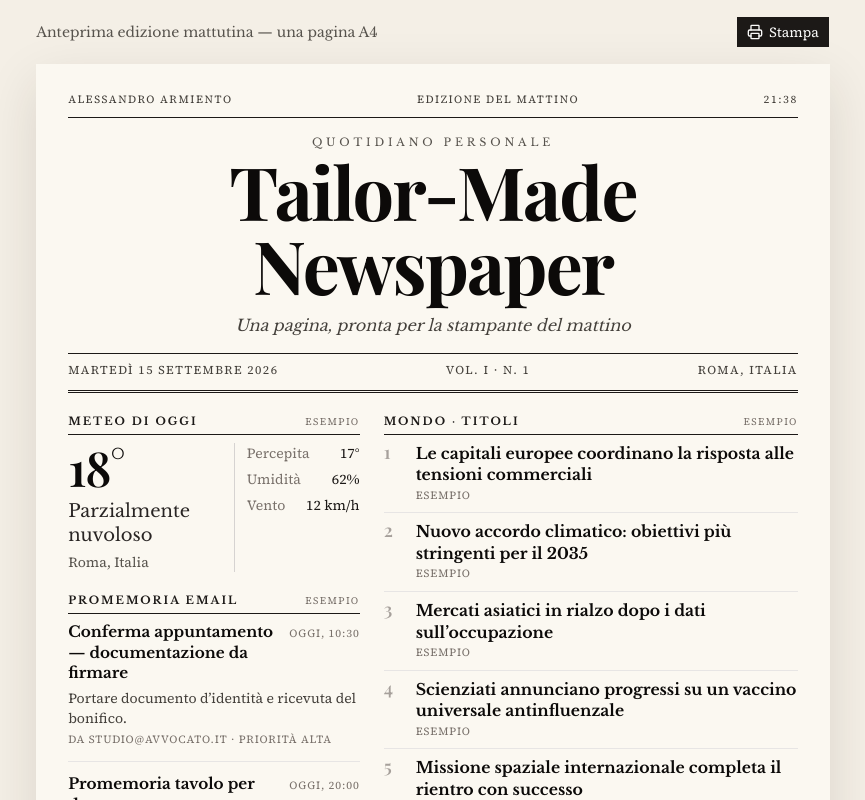
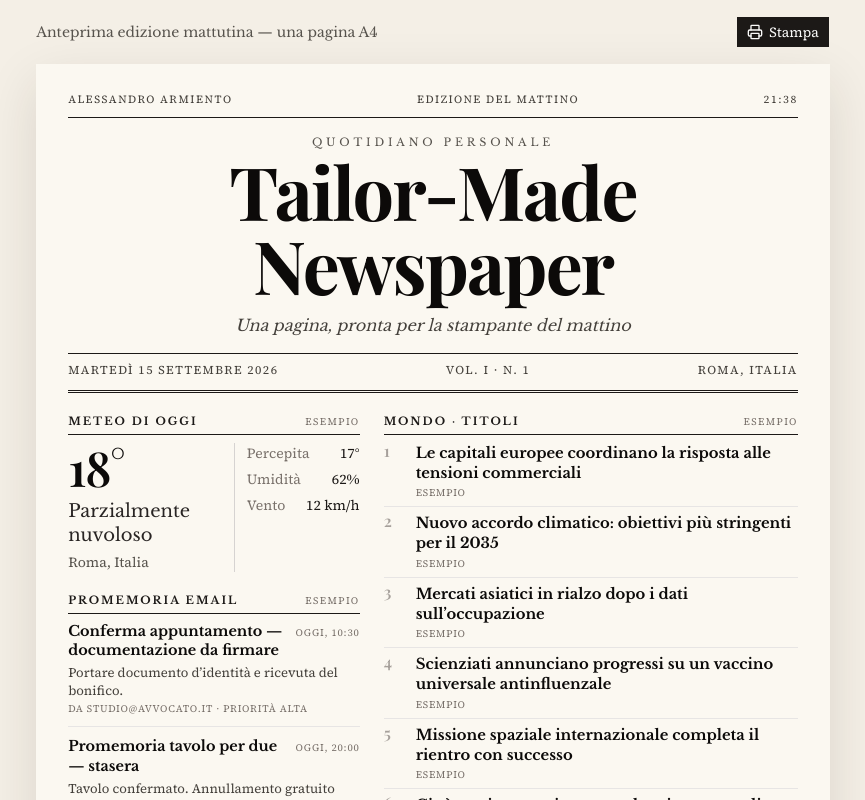
Before and after one commit to alessandroarmiento-lang/the-daily-tailor, a Next.js app: page / in a window 1280 px wide. Shown: the top 800 px of the page, without its empty margins (207-1072 px from the left). Built offline with nearby package versions, Linux system fonts and the light colour scheme; no server answers.

Commit message:
Tighten newspaper layout for single A4 page
Reduce headline count and vertical spacing so weather, world news,
and email reminders fit cleanly on one printable sheet.

Co-authored-by: alessandro.armiento <alessandro.armiento@icloud.com>

```diff
--- a/src/components/newspaper/news-section.tsx
+++ b/src/components/newspaper/news-section.tsx
@@ -17,7 +17,7 @@ export function NewsSection({ news }: NewsSectionProps) {
 
       <ol className="divide-y divide-stone-200">
         {news.headlines.map((item, index) => (
-          <li key={item.id} className="py-2 first:pt-0 last:pb-0">
+          <li key={item.id} className="py-1.5 first:pt-0 last:pb-0">
             <a
               href={item.url}
               target={item.url.startsWith("http") ? "_blank" : undefined}
@@ -25,14 +25,14 @@ export function NewsSection({ news }: NewsSectionProps) {
               className="group block"
             >
               <div className="flex gap-3">
-                <span className="font-masthead w-5 shrink-0 text-lg leading-none text-stone-400">
+                <span className="font-masthead w-5 shrink-0 text-base leading-none text-stone-400">
                   {index + 1}
                 </span>
                 <div>
-                  <p className="font-serif text-[0.98rem] leading-snug font-semibold text-stone-950 group-hover:underline">
+                  <p className="font-serif text-[0.92rem] leading-snug font-semibold text-stone-950 group-hover:underline">
                     {item.title}
                   </p>
-                  <p className="mt-0.5 text-[11px] uppercase tracking-[0.08em] text-stone-500">
+                  <p className="mt-0.5 text-[10px] uppercase tracking-[0.08em] text-stone-500">
                     {item.source}
                   </p>
                 </div>
--- a/src/components/newspaper/reminders-section.tsx
+++ b/src/components/newspaper/reminders-section.tsx
@@ -20,19 +20,19 @@ export function RemindersSection({ reminders }: RemindersSectionProps) {
         <span className="source-pill">esempio</span>
       </div>
 
-      <ul className="space-y-3">
+      <ul className="space-y-2.5">
         {reminders.reminders.map((item) => (
-          <li key={item.id} className="border-b border-stone-200 pb-3 last:border-b-0 last:pb-0">
+          <li key={item.id} className="border-b border-stone-200 pb-2.5 last:border-b-0 last:pb-0">
             <div className="flex items-baseline justify-between gap-3">
-              <p className="font-serif text-[0.95rem] leading-snug font-semibold text-stone-950">
+              <p className="font-serif text-[0.9rem] leading-snug font-semibold text-stone-950">
                 {item.subject}
               </p>
-              <span className="shrink-0 text-[11px] uppercase tracking-[0.08em] text-stone-500">
+              <span className="shrink-0 text-[10px] uppercase tracking-[0.08em] text-stone-500">
                 {item.dueLabel}
               </span>
             </div>
-            <p className="mt-1 text-sm text-stone-700">{item.preview}</p>
-            <p className="mt-1 text-[11px] uppercase tracking-[0.08em] text-stone-500">
+            <p className="mt-0.5 text-[0.82rem] leading-snug text-stone-700">{item.preview}</p>
+            <p className="mt-0.5 text-[10px] uppercase tracking-[0.08em] text-stone-500">
               Da {item.from} · priorità {priorityLabel[item.priority]}
             </p>
           </li>
--- a/src/lib/config.ts
+++ b/src/lib/config.ts
@@ -9,5 +9,5 @@ export const newspaperConfig = {
     latitude: 41.9028,
     longitude: 12.4964,
   },
-  newsLimit: 8,
+  newsLimit: 7,
 } as const;
```
